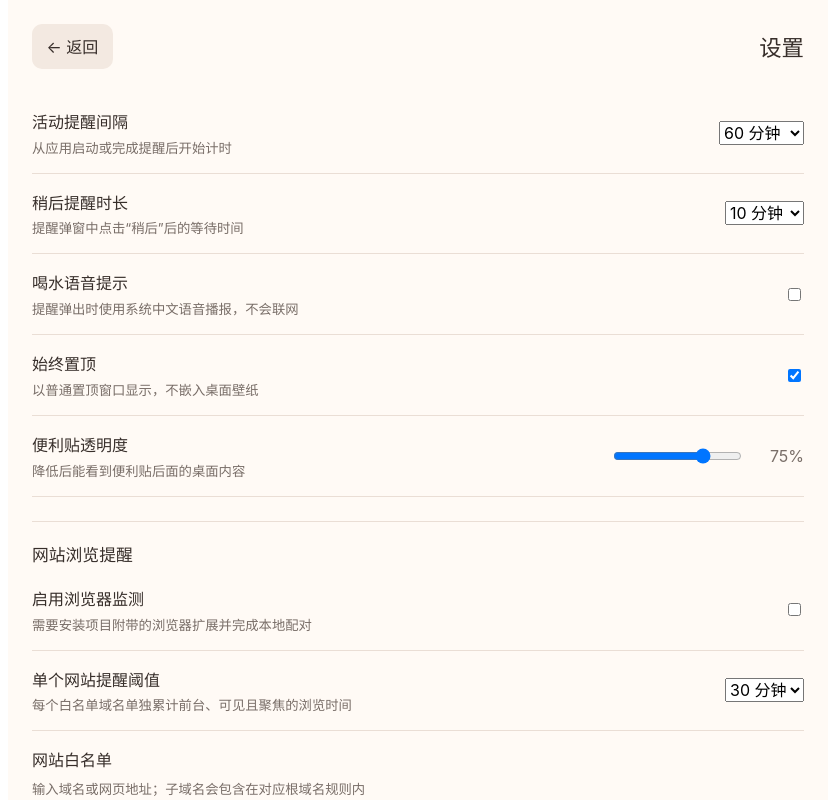
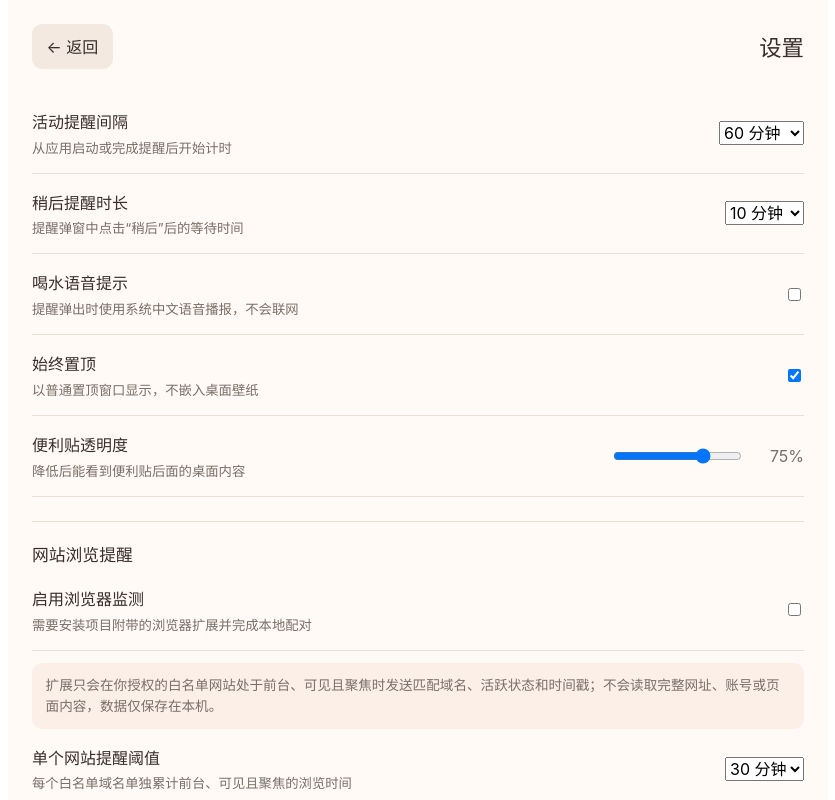
Before and after one commit to callm1101/LittlEye, a React (Vite) app: page / in a window 1280 px wide. Both pictures are taken after a click on the button "打开设置". Shown: the top 800 px of the page, without its empty margins (222-1057 px from the left). Built offline with nearby package versions, Linux system fonts and the light colour scheme.

Commit message:
fix browser monitoring toggle

```diff
--- a/src/AppShell.tsx
+++ b/src/AppShell.tsx
@@ -20,6 +20,7 @@ export function AppShell() {
   const [voiceReminderEnabled, setVoiceReminderEnabled] = useState(false);
   const [windowOpacity, setWindowOpacity] = useState(75);
   const [browserMonitorEnabled, setBrowserMonitorEnabled] = useState(false);
+  const [browserSettingsReady, setBrowserSettingsReady] = useState(false);
   const [browserThresholdMinutes, setBrowserThresholdMinutes] = useState(30);
   const [browserAllowedDomains, setBrowserAllowedDomains] = useState<string[]>(defaultBrowserDomains);
   const [browserToken, setBrowserToken] = useState("");
@@ -36,12 +37,16 @@ export function AppShell() {
     void settingsRepository.getBoolean("window.alwaysOnTop", true).then(enabled => { setAlwaysOnTopState(enabled); void setAlwaysOnTop(enabled); });
   }, []);
   useEffect(() => { void (async () => {
+    try {
       setBrowserMonitorEnabled(await settingsRepository.getBoolean("browser.enabled", false));
       setBrowserThresholdMinutes(await settingsRepository.getNumber("browser.thresholdMinutes", 30));
       setBrowserAllowedDomains(parseStoredDomains(await settingsRepository.getString("browser.allowedDomains", JSON.stringify(defaultBrowserDomains))));
       let token = await settingsRepository.getString("browser.token", "");
       if (!token) { token = crypto.randomUUID().replace(/-/g, ""); await settingsRepository.set("browser.token", token); }
       setBrowserToken(token);
+    } finally {
+      setBrowserSettingsReady(true);
+    }
   })(); }, []);
   useEffect(() => { void setBrowserMonitorConfig(browserMonitorEnabled && browserToken ? browserToken : null, browserAllowedDomains); }, [browserAllowedDomains, browserMonitorEnabled, browserToken]);
   useEffect(() => { if (scheduler.isShowing) void notifyReminder(); }, [scheduler.isShowing]);
@@ -81,7 +86,7 @@ export function AppShell() {
     {view === "widget" && <WidgetWindow remainingMs={scheduler.remainingMs} paused={scheduler.paused} stickyText={stickyText} alwaysOnTop={alwaysOnTop}
       onStickyTextChange={setStickyText} onClear={() => setStickyText("")} onOpenSettings={() => setView("settings")}
       onTogglePause={scheduler.togglePause} onTogglePin={() => void updateAlwaysOnTop(!alwaysOnTop)} />}
-    {view === "settings" && <SettingsPage intervalMinutes={intervalMinutes} snoozeMinutes={snoozeMinutes} voiceReminderEnabled={voiceReminderEnabled} alwaysOnTop={alwaysOnTop} windowOpacity={windowOpacity} browserMonitorEnabled={browserMonitorEnabled} browserThresholdMinutes={browserThresholdMinutes} browserAllowedDomains={browserAllowedDomains} browserToken={browserToken} browserConnected={browserMonitor.connected} browserActiveDomain={browserMonitor.activeDomain} browserUsageByDomain={browserMonitor.usageByDomain} browserMutedToday={browserMonitor.hasMutedDomains} onIntervalChange={updateInterval} onSnoozeChange={updateSnooze} onVoiceReminderChange={updateVoiceReminder} onAlwaysOnTopChange={updateAlwaysOnTop} onWindowOpacityChange={updateWindowOpacity} onBrowserEnabledChange={updateBrowserEnabled} onBrowserThresholdChange={updateBrowserThreshold} onBrowserAllowedDomainsChange={updateBrowserAllowedDomains} onResumeBrowserToday={browserMonitor.resumeToday} onClearBrowserUsage={browserMonitor.clear} onBack={() => setView("widget")} />}
+    {view === "settings" && <SettingsPage intervalMinutes={intervalMinutes} snoozeMinutes={snoozeMinutes} voiceReminderEnabled={voiceReminderEnabled} alwaysOnTop={alwaysOnTop} windowOpacity={windowOpacity} browserMonitorEnabled={browserMonitorEnabled} browserSettingsReady={browserSettingsReady} browserThresholdMinutes={browserThresholdMinutes} browserAllowedDomains={browserAllowedDomains} browserToken={browserToken} browserConnected={browserMonitor.connected} browserActiveDomain={browserMonitor.activeDomain} browserUsageByDomain={browserMonitor.usageByDomain} browserMutedToday={browserMonitor.hasMutedDomains} onIntervalChange={updateInterval} onSnoozeChange={updateSnooze} onVoiceReminderChange={updateVoiceReminder} onAlwaysOnTopChange={updateAlwaysOnTop} onWindowOpacityChange={updateWindowOpacity} onBrowserEnabledChange={updateBrowserEnabled} onBrowserThresholdChange={updateBrowserThreshold} onBrowserAllowedDomainsChange={updateBrowserAllowedDomains} onResumeBrowserToday={browserMonitor.resumeToday} onClearBrowserUsage={browserMonitor.clear} onBack={() => setView("widget")} />}
     {scheduler.isShowing && <ReminderDialog snoozeMinutes={snoozeMinutes} onComplete={() => scheduler.act("completed")} onSnooze={() => scheduler.act("snoozed")} onSkip={() => scheduler.act("skipped")} />}
     {browserMonitor.isShowing && browserMonitor.alertDomain && !scheduler.isShowing && <BrowserUsageDialog domain={browserMonitor.alertDomain} minutes={Math.max(browserThresholdMinutes, Math.floor((browserMonitor.usageByDomain[browserMonitor.alertDomain] ?? 0) / 60))} onReset={browserMonitor.reset} onSnooze={browserMonitor.snooze} onMuteToday={browserMonitor.muteToday} />}
   </main>;
--- a/src/features/settings/SettingsPage.tsx
+++ b/src/features/settings/SettingsPage.tsx
@@ -12,6 +12,7 @@ type Props = {
   alwaysOnTop: boolean;
   windowOpacity: number;
   browserMonitorEnabled: boolean;
+  browserSettingsReady: boolean;
   browserThresholdMinutes: number;
   browserAllowedDomains: string[];
   browserToken: string;
@@ -39,6 +40,7 @@ export function SettingsPage({
   alwaysOnTop,
   windowOpacity,
   browserMonitorEnabled,
+  browserSettingsReady,
   browserThresholdMinutes,
   browserAllowedDomains,
   browserToken,
@@ -60,11 +62,6 @@ export function SettingsPage({
 }: Props) {
   const [domainDraft, setDomainDraft] = useState("");
   const [domainError, setDomainError] = useState("");
-
-  function changeBrowserEnabled(enabled: boolean) {
-    if (enabled && !window.confirm("启用后，扩展只会在你明确授权的白名单网站处于前台、可见且聚焦时发送域名、活跃状态和时间戳。不会读取完整网址、账号或页面内容，数据仅保存在本机。是否继续？")) return;
-    onBrowserEnabledChange(enabled);
-  }
 
   function addDomain() {
     const domain = normalizeDomain(domainDraft);
@@ -115,9 +112,10 @@ export function SettingsPage({
     <section className="settings-group" aria-labelledby="browser-monitor-title">
       <h2 id="browser-monitor-title">网站浏览提醒</h2>
       <label className="setting">
-        <span><strong>启用浏览器监测</strong><small>需要安装项目附带的浏览器扩展并完成本地配对</small></span>
-        <input type="checkbox" checked={browserMonitorEnabled} onChange={event => changeBrowserEnabled(event.target.checked)} />
+        <span><strong>启用浏览器监测</strong><small>{browserSettingsReady ? "需要安装项目附带的浏览器扩展并完成本地配对" : "正在加载浏览器监测设置…"}</small></span>
+        <input type="checkbox" checked={browserMonitorEnabled} disabled={!browserSettingsReady} onChange={event => onBrowserEnabledChange(event.target.checked)} />
       </label>
+      <p className="monitor-privacy">扩展只会在你授权的白名单网站处于前台、可见且聚焦时发送匹配域名、活跃状态和时间戳；不会读取完整网址、账号或页面内容，数据仅保存在本机。</p>
       <label className="setting">
         <span><strong>单个网站提醒阈值</strong><small>每个白名单域名单独累计前台、可见且聚焦的浏览时间</small></span>
         <select value={browserThresholdMinutes} onChange={event => onBrowserThresholdChange(Number(event.target.value))}>
--- a/src/styles/browser-monitor.css
+++ b/src/styles/browser-monitor.css
@@ -1,5 +1,6 @@
 .settings-group { margin-top: 1.5rem; border-top: 1px solid #eaded5; }
 .settings-group h2 { margin: 1.25rem 0 .25rem; font-size: 1.05rem; }
+.monitor-privacy { margin: .75rem 0 0; padding: .75rem .85rem; border-radius: 10px; background: rgba(219, 111, 79, .08); color: #796e68; font-size: .85rem; line-height: 1.55; }
 .monitor-card { display: flex; align-items: center; justify-content: space-between; gap: 1rem; margin-top: .75rem; padding: .8rem; border-radius: 10px; background: rgba(219, 111, 79, .08); }
 .monitor-card p { margin: .25rem 0 0; color: #796e68; font-size: .85rem; }
 .status-dot { width: .7rem; height: .7rem; flex: 0 0 auto; border-radius: 50%; background: #a79c95; }
```
Also changed, not shown: 1 other file (tests, documents, lock files or other folders). Lines whose indentation alone changed are shown as unchanged.
